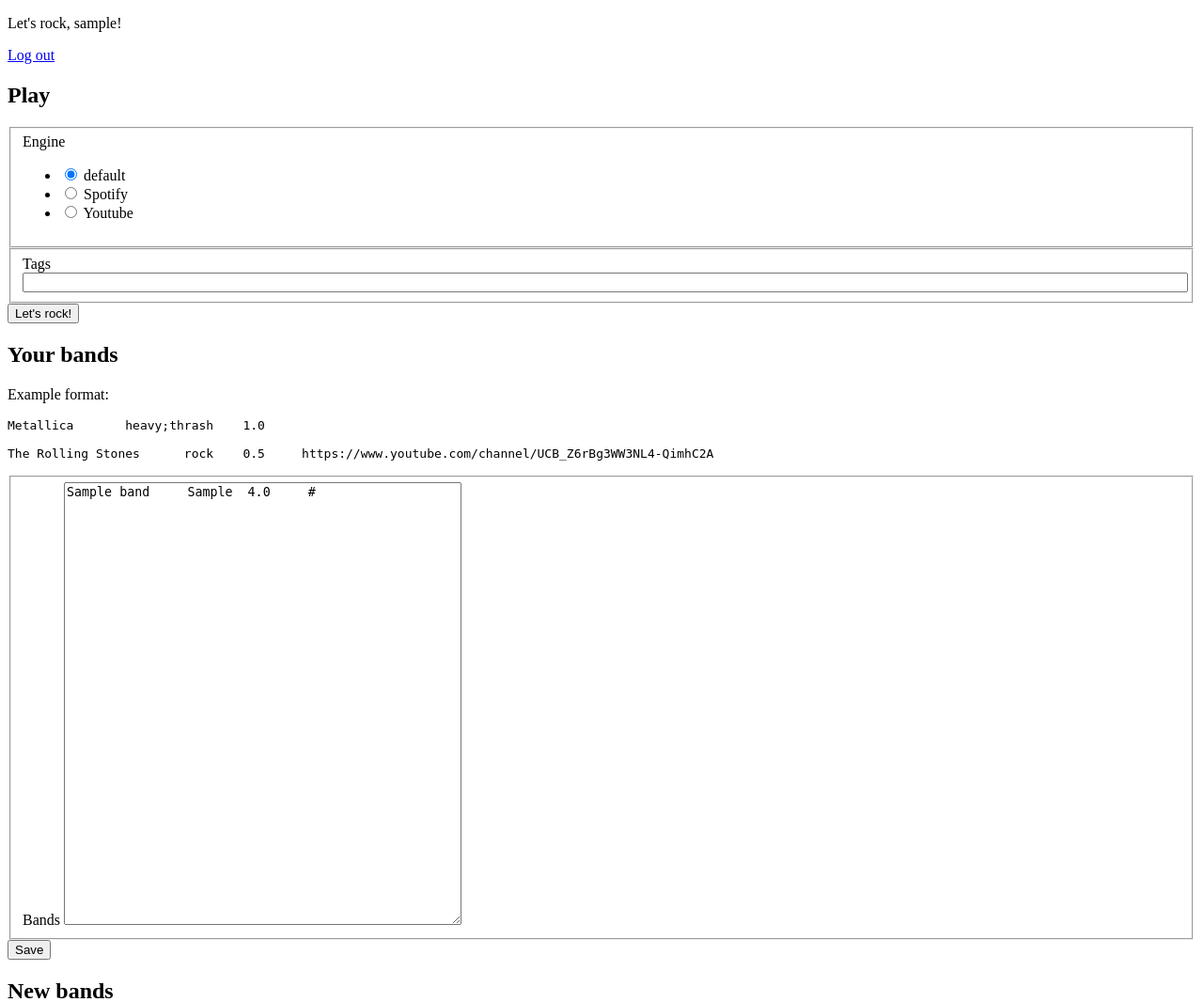
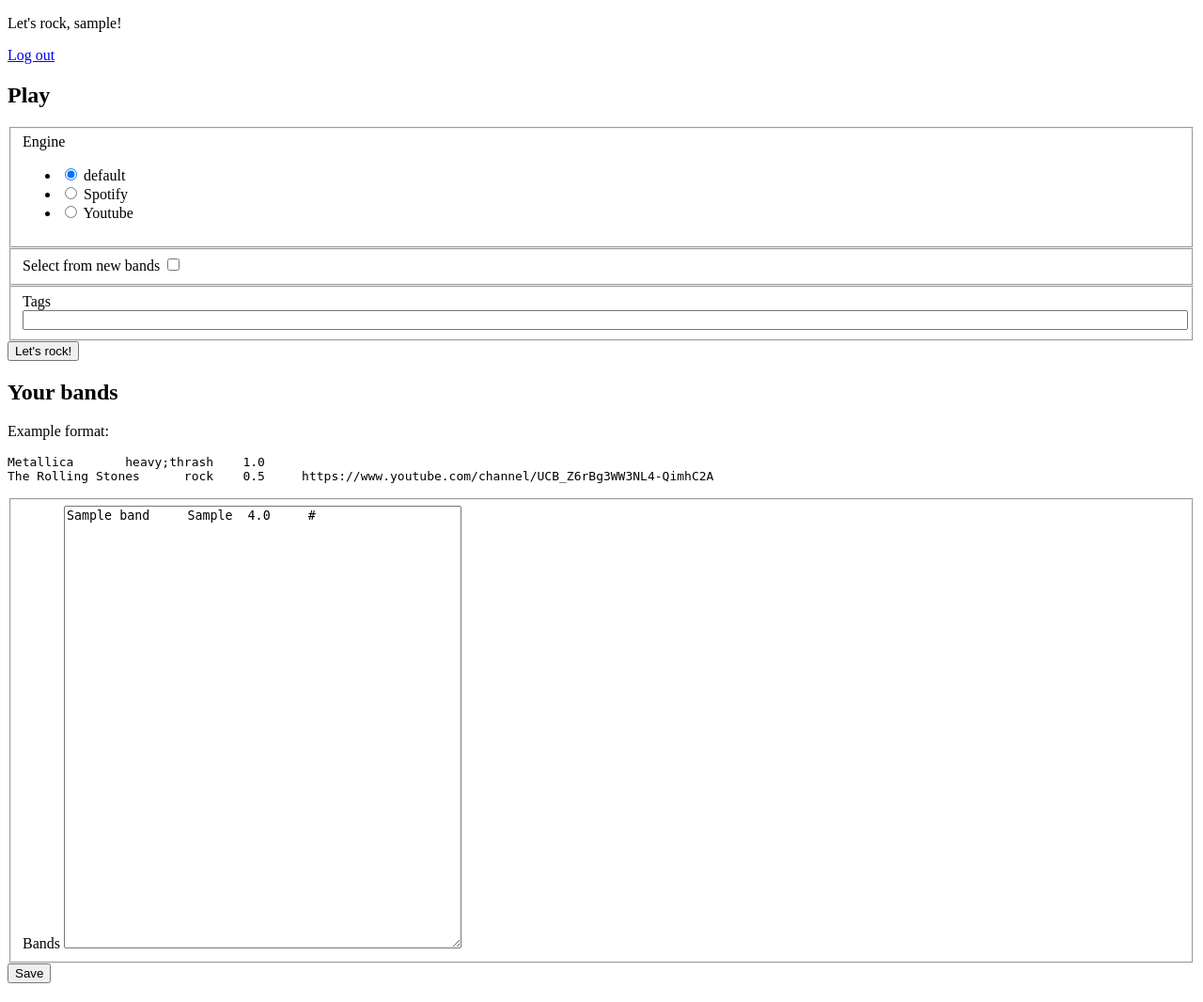
Before and after one commit to vanclmil/oblibands, a Flask app: page / in a window 1280 px wide. Shown: the top 1066 px of the page at 94% size. Run offline with Flask 2, Linux system fonts and the light colour scheme; a user stored in the database is signed in; tables that the repository leaves empty hold one stand-in row (values such as "Sample post"); parts of the project's set-up code (start-up, migrations or seed data) failed here and were passed over.

Commit message:
new bands play option

```diff
--- a/forms.py
+++ b/forms.py
@@ -1,6 +1,6 @@
 """Sign-up & log-in forms."""
 from flask_wtf import FlaskForm
-from wtforms import PasswordField, StringField, SubmitField, RadioField, TextAreaField
+from wtforms import BooleanField, PasswordField, StringField, SubmitField, RadioField, TextAreaField
 from wtforms.validators import DataRequired, EqualTo, Length
 
 from models import Band, BAND_STATES
@@ -76,4 +76,5 @@
                               choices=[('default', 'default'), ('spotify', 'Spotify'), ('youtube', 'Youtube')],
                               default='default')
     tagsbox = StringField('Tags', render_kw={'style': 'width: 100%'})
+    queueselect = BooleanField('Select from new bands')
     playsubmit = SubmitField('Let\'s rock!')
--- a/routes.py
+++ b/routes.py
@@ -146,18 +146,23 @@
 @main_bp.route('/play', methods=['GET', 'POST'])
 @login_required
 def play():
-    bands = Band.query.filter_by(user_id=current_user.id, state=BAND_STATES['approved']).all()
-
     if request.method == 'POST':
         playform = PlayForm()
         if playform.validate_on_submit():
             engine_name = playform.engineselect.data
             tags_string = playform.tagsbox.data
+            new_bands = playform.queueselect.data
     else:
         engine_name = request.args.get('engine', default='default', type=str)
         tags_string = request.args.get('tags', type=str)
+        new_bands = request.args.get('newbands', type=bool)
     engine = SUPPORTED_ENGINES.get(engine_name, DefaultEngine)
     tags = [t.strip() for t in tags_string.split(';') if t.strip() != '']
+
+    if new_bands:
+        bands = Band.query.filter_by(user_id=current_user.id, state=BAND_STATES['queued']).all()
+    else:
+        bands = Band.query.filter_by(user_id=current_user.id, state=BAND_STATES['approved']).all()
 
     if tags:
         bands = [b for b in bands if any(t in b.tags for t in tags)]
--- a/templates/dashboard.jinja2
+++ b/templates/dashboard.jinja2
@@ -23,7 +23,10 @@
                     {{ playform.engineselect.label }}
                     {{ playform.engineselect }}
                 </fieldset>
-
+                <fieldset class="queueselect">
+                    {{ playform.queueselect.label }}
+                    {{ playform.queueselect }}
+                </fieldset>
                 <fieldset class="tags">
                     {{ playform.tagsbox.label }}
                     {{ playform.tagsbox }}
@@ -36,7 +39,7 @@
 
             <h2>Your bands</h2>
             <p>Example format:
-<pre>Metallica	heavy;thrash	1.0	<br>
+<pre>Metallica	heavy;thrash	1.0
 The Rolling Stones	rock	0.5	https://www.youtube.com/channel/UCB_Z6rBg3WW3NL4-QimhC2A</pre>
             </p>
 
```
